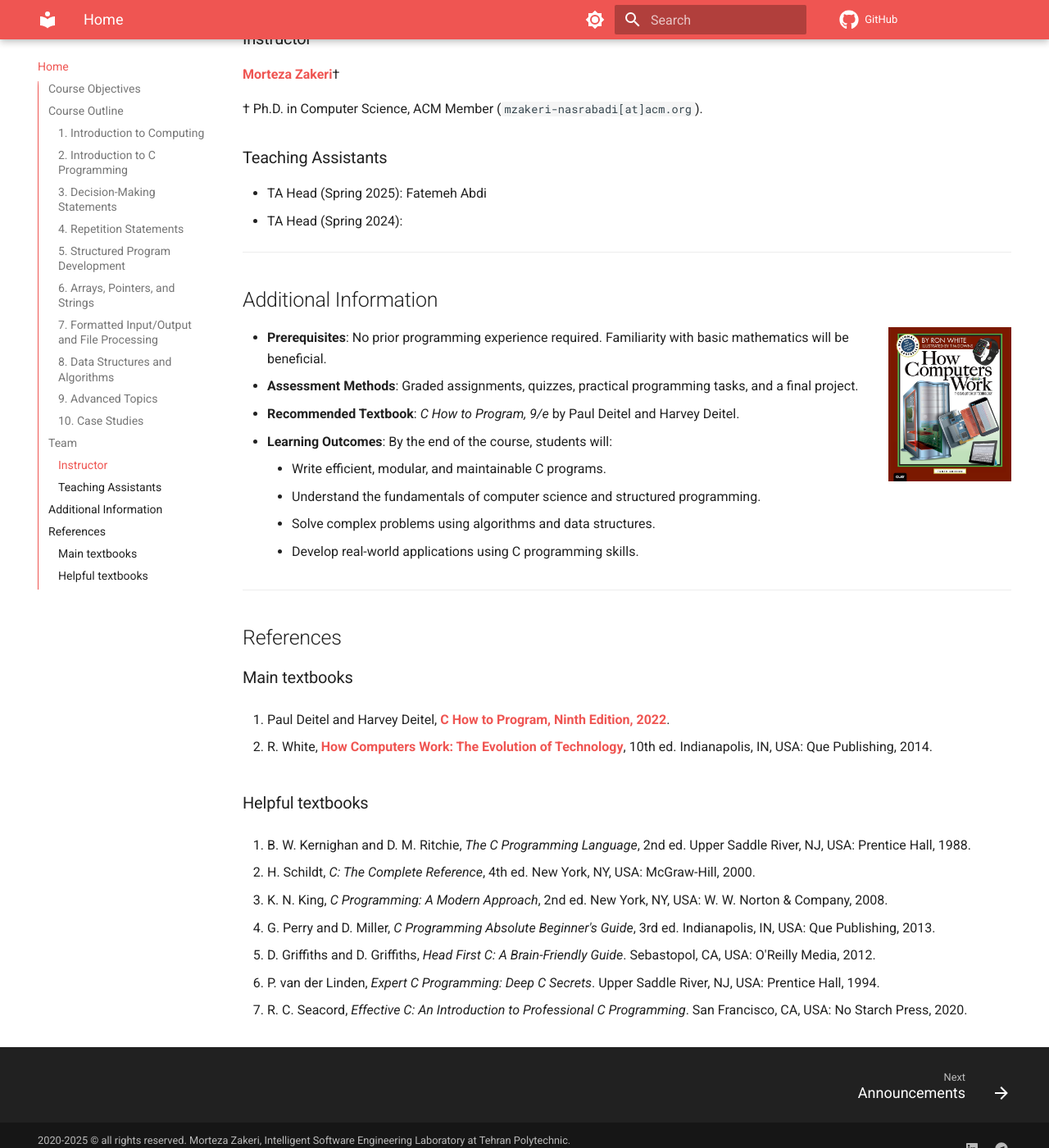
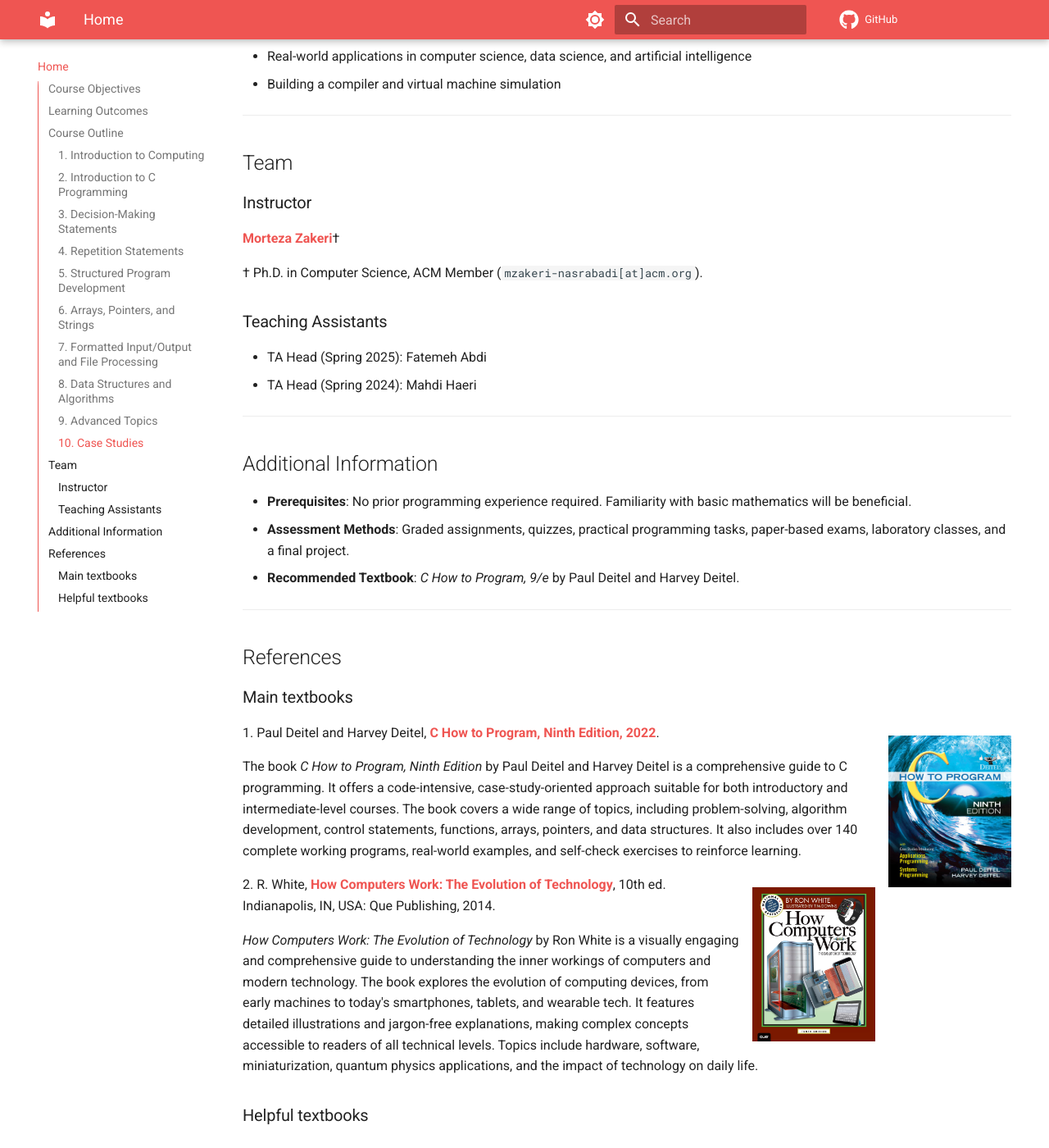
Before and after one commit to m-zakeri/CP, an MkDocs documentation site: the page built from docs/index.md, in a window 1280 px wide and 1400 px high, scrolled down 2680 px. Shown: the whole window at 82% size. Built offline with MkDocs 1.6.1 and Material for MkDocs 9.7.7, drawn with Linux system fonts in a browser that asks for light colours; comment, search, counter and statistics services are not loaded; some of the changed text lies outside the part shown.

Commit message:
Update references

```diff
--- a/docs/index.md
+++ b/docs/index.md
@@ -7,8 +7,6 @@ Our course, "Fundamentals of Computer and Programming in C," at [Amirkabir Unive
 ---
 
 ## Course Objectives
-
-![Algorithms](assets/figs/ad.jpg){ width="150"  align=right loading=lazy}
 
 This course aims to:
 
@@ -21,9 +19,21 @@ This course aims to:
 
 ---
 
+## Learning Outcomes
+
+- By the end of the course, students will:
+
+    * Write efficient, modular, and maintainable C programs.
+    * Understand the fundamentals of computer science and structured programming.
+    * Solve complex problems using algorithms and data structures.
+    * Develop real-world applications using C programming skills.
+
+---
+
 ## Course Outline
 
 ### 1. Introduction to Computing
+![Algorithms](assets/figs/ad.jpg){ width="150"  align=right loading=lazy}
 - Fundamentals of computing
 - Historical perspective and early computers
 - Overview of hardware, software, and the Internet
@@ -86,23 +96,16 @@ This course aims to:
 ### Teaching Assistants
 
 * TA Head (Spring 2025): Fatemeh Abdi
-* TA Head (Spring 2024):
+* TA Head (Spring 2024): Mahdi Haeri
 
 
 ---
 
 ## Additional Information
 
-![How-Computers-Work-Cover](assets/figs/how-computers-work.jpg){ width="150"  align=right loading=lazy}
-
 - **Prerequisites**: No prior programming experience required. Familiarity with basic mathematics will be beneficial.
-- **Assessment Methods**: Graded assignments, quizzes, practical programming tasks, and a final project.
+- **Assessment Methods**: Graded assignments, quizzes, practical programming tasks, paper-based exams, laboratory classes, and a final project.
 - **Recommended Textbook**: *C How to Program, 9/e* by Paul Deitel and Harvey Deitel.
-- **Learning Outcomes**: By the end of the course, students will:
-    * Write efficient, modular, and maintainable C programs.
-    * Understand the fundamentals of computer science and structured programming.
-    * Solve complex problems using algorithms and data structures.
-    * Develop real-world applications using C programming skills.
 
 
 ---
@@ -111,9 +114,16 @@ This course aims to:
 
 ### Main textbooks
 
+![C-how-to-program-9-e-book-cover](assets/figs/c-how-to-program-9-e-book-cover.jpg){ width="150"  align=right loading=lazy}
 1. Paul Deitel and Harvey Deitel, [**C How to Program, Ninth Edition, 2022**](https://deitel.com/c-how-to-program-9-e/){ target="_blank" }.
 
+The book *C How to Program, Ninth Edition* by Paul Deitel and Harvey Deitel is a comprehensive guide to C programming. It offers a code-intensive, case-study-oriented approach suitable for both introductory and intermediate-level courses. The book covers a wide range of topics, including problem-solving, algorithm development, control statements, functions, arrays, pointers, and data structures. It also includes over 140 complete working programs, real-world examples, and self-check exercises to reinforce learning.
+
+
+![How-Computers-Work-Cover](assets/figs/how-computers-work.jpg){ width="150"  align=right loading=lazy}
 2. R. White, [**How Computers Work: The Evolution of Technology**](https://www.oreilly.com/library/view/how-computers-work/9780133096798/){ target="_blank" }, 10th ed. Indianapolis, IN, USA: Que Publishing, 2014.
+
+*How Computers Work: The Evolution of Technology* by Ron White is a visually engaging and comprehensive guide to understanding the inner workings of computers and modern technology. The book explores the evolution of computing devices, from early machines to today's smartphones, tablets, and wearable tech. It features detailed illustrations and jargon-free explanations, making complex concepts accessible to readers of all technical levels. Topics include hardware, software, miniaturization, quantum physics applications, and the impact of technology on daily life.
 
 
 ### Helpful textbooks
```
Also changed, not shown: docs/problems/index.md (+4 -2 lines).
